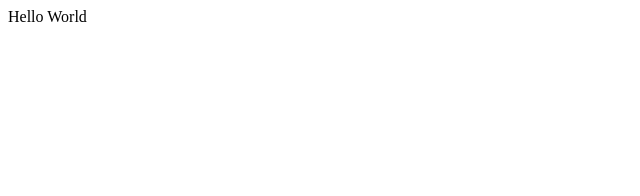
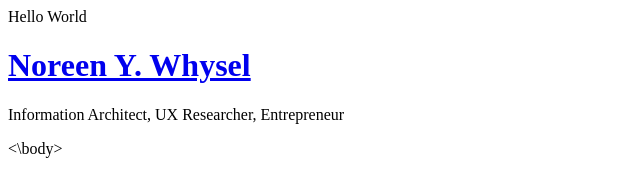
Before and after one commit to nwhysel/nwhysel.github.io, a plain HTML site: page index.html in a window 1280 px wide. Shown: the whole page, without its empty margins (0-640 px from the left). Drawn offline with Linux system fonts and the light colour scheme.

Commit message:
Update index.html

```diff
--- a/index.html
+++ b/index.html
@@ -1,2 +1,20 @@
+<html>
 Hello World
 <a href="https://github.com/nwhysel/nwhysel.githyb.io/basic-html-page.html">
+
+<head>
+<meta charset="UTF-8">
+<meta name="viewport" content="width=device-width, initial-scale=1">
+<title>Noreen Y. Whysel – Information Architect, UX Researcher, Entrepreneur</title>
+</head>
+
+<body>
+
+  <h1 class="site-title"><a href="https://whysel.com/" rel="home">Noreen Y. Whysel</a></h1>
+
+	<p class="site-description">Information Architect, UX Researcher, Entrepreneur</p>
+
+
+
+<\body>
+</html>
```
